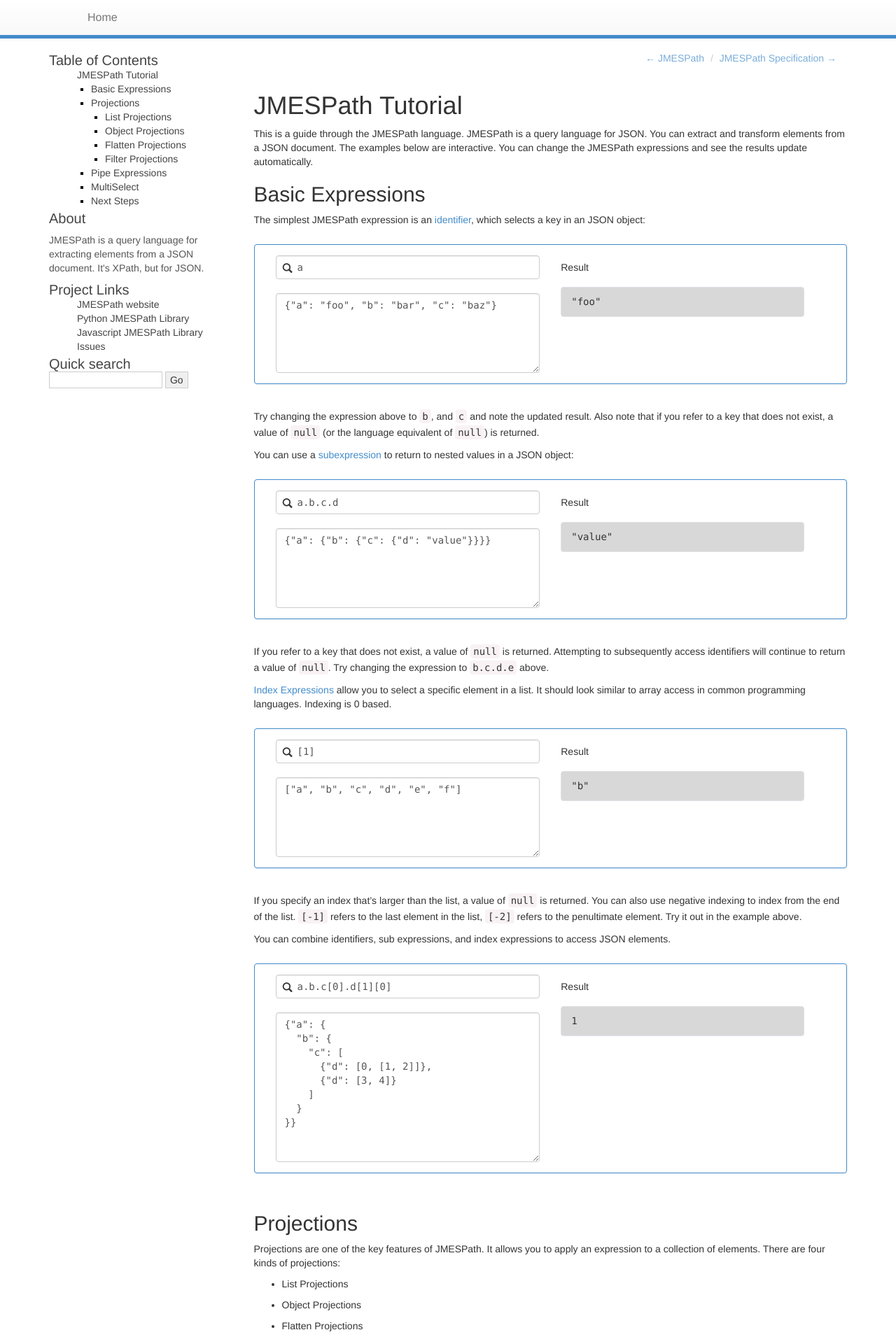
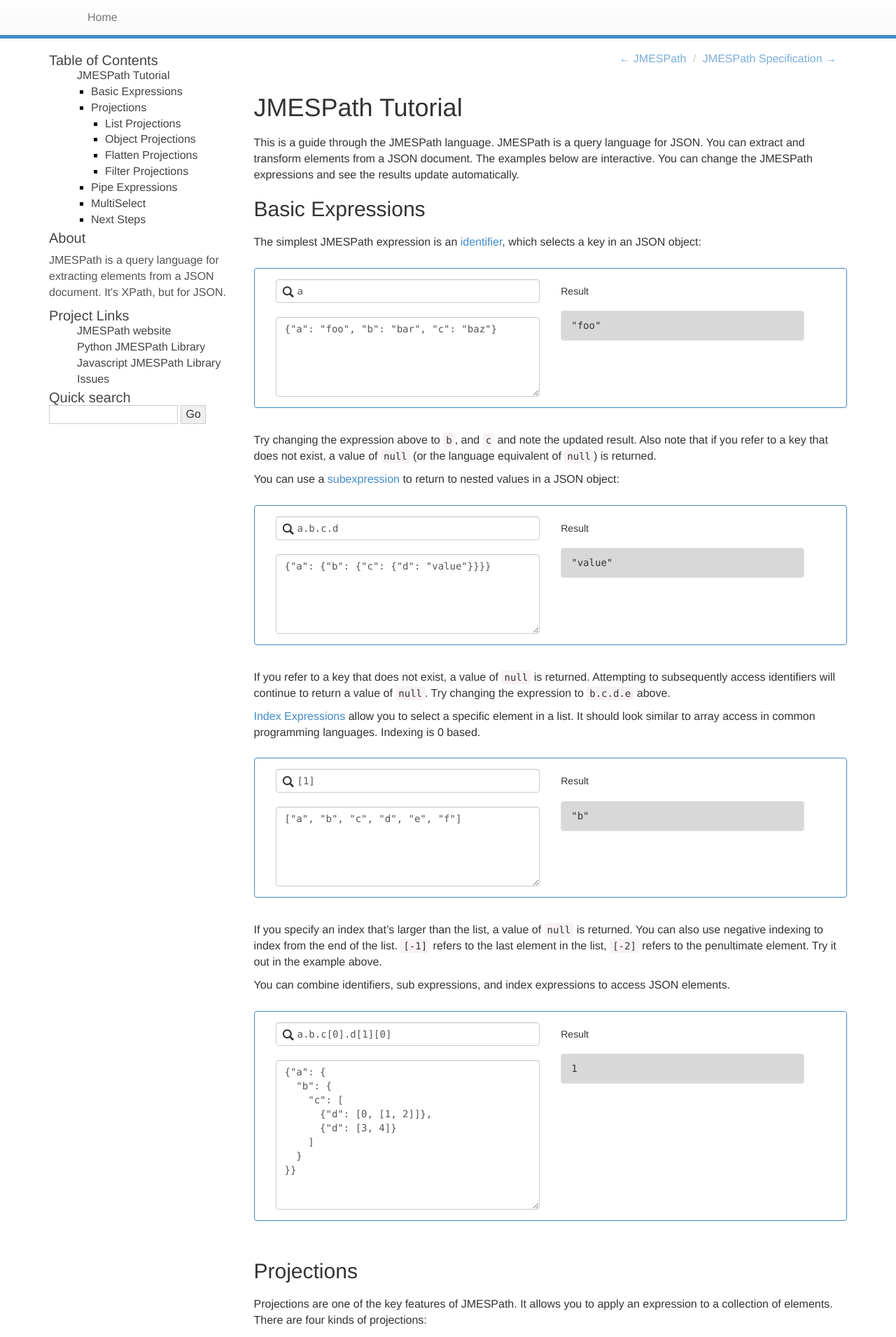
Before and after one commit to jmespath/jmespath.site, a Sphinx documentation site: the page built from docs/tutorial.rst, in a window 1280 px wide. Shown: the top 1911 px of the page at 70% size. Built offline with Sphinx 7.4.7, drawn with Linux system fonts in a browser that asks for light colours.

Commit message:
Update css with minor font size updates

```diff
--- a/docs/_themes/jmespath/static/jmespath.css
+++ b/docs/_themes/jmespath/static/jmespath.css
@@ -1,3 +1,16 @@
+body {
+  font-size: 16px;
+}
+
+h1, .h1, h2, .h2, h3, .h3 {
+  margin-top: 20px;
+  margin-bottom: 20px;
+}
+
+h2 .h2 {
+  font-size: 34px;
+}
+
 .navbar {
   margin-bottom: 0;
   border-bottom: 5px solid #428bca;
@@ -99,6 +112,9 @@
   color: #333333;
   line-height: 23px;
   margin: 20px 0;
+  overflow: auto;
+  word-wrap: normal;
+  white-space: pre;
 }
 
 pre {
```
